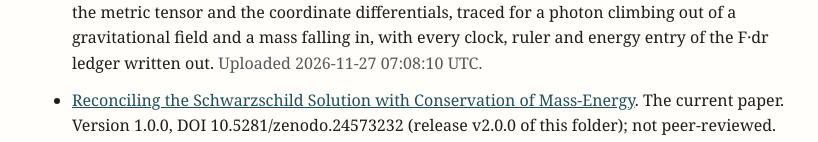
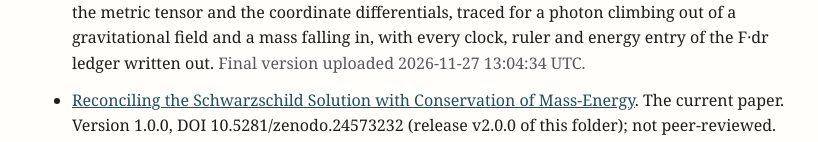
Before and after one commit to ChrisBergstromBeamish/general-relativity, a plain HTML site: page README.html in a window 1280 px wide. Shown: the part 256-398 px from the top of the page, without its empty margins (228-1046 px from the left). Drawn offline with Linux system fonts and the light colour scheme.

Commit message:
The v2.1.1 record: release stamp, hashes, Zenodo and citation metadata, README and landing page
Co-Authored-By: Claude Opus 5.5 <noreply@anthropic.com>

```diff
--- a/README.html
+++ b/README.html
@@ -17,7 +17,7 @@ li{margin:0 0 .7em}
 <body>
 <h1>Physics: Particle Reconstruction and General Relativity</h1>
 <h2>Relativity</h2><ul>
-<li><a href="https://chrisbergstrombeamish.github.io/general-relativity/How-Compact-Notation-Hides-the-Static-Reference-Frame/">How Compact Notation Hides the Static Reference Frame</a>. Where the reference frame hides in the metric tensor and the coordinate differentials, traced for a photon climbing out of a gravitational field and a mass falling in, with every clock, ruler and energy entry of the F·dr ledger written out. <span class="when">Uploaded 2026-11-27 07:08:10 UTC.</span></li>
+<li><a href="https://chrisbergstrombeamish.github.io/general-relativity/How-Compact-Notation-Hides-the-Static-Reference-Frame/">How Compact Notation Hides the Static Reference Frame</a>. Where the reference frame hides in the metric tensor and the coordinate differentials, traced for a photon climbing out of a gravitational field and a mass falling in, with every clock, ruler and energy entry of the F·dr ledger written out. <span class="when">Final version uploaded 2026-11-27 13:04:34 UTC.</span></li>
 <li><a href="https://chrisbergstrombeamish.github.io/general-relativity/Reconciling-the-Schwarzschild-Solution-with-Conservation-of-Mass-Energy/">Reconciling the Schwarzschild Solution with Conservation of Mass-Energy</a>. The current paper. Version 1.0.0, DOI 10.5281/zenodo.24573232 (release v2.0.0 of this folder); not peer-reviewed. Its folder also holds the paper's text as Markdown. Section 20 of the paper holds its full AI audit: the prompt, the results and the discussion with the auditor. <span class="when">Final version uploaded 2026-11-26 23:49:16 UTC.</span></li>
 <li><a href="https://chrisbergstrombeamish.github.io/general-relativity/Do-All-Frames-of-Reference-Have-the-Same-Yardstick/">Why Is It Impossible to Escape from a Black Hole?</a>. Superseded by Reconciling the Schwarzschild Solution with Conservation of Mass-Energy. First published 2026-11-21 as “Do All Frames of Reference Have the Same Yardstick?”; version 1.3.2, DOI 10.5281/zenodo.24544542. <span class="when">Final version uploaded 2026-11-25 22:16:58 UTC.</span></li>
 </ul>
```
Also changed, not shown: index.html (+1 -1 lines), .zenodo.json, README.txt, 4 other files.
